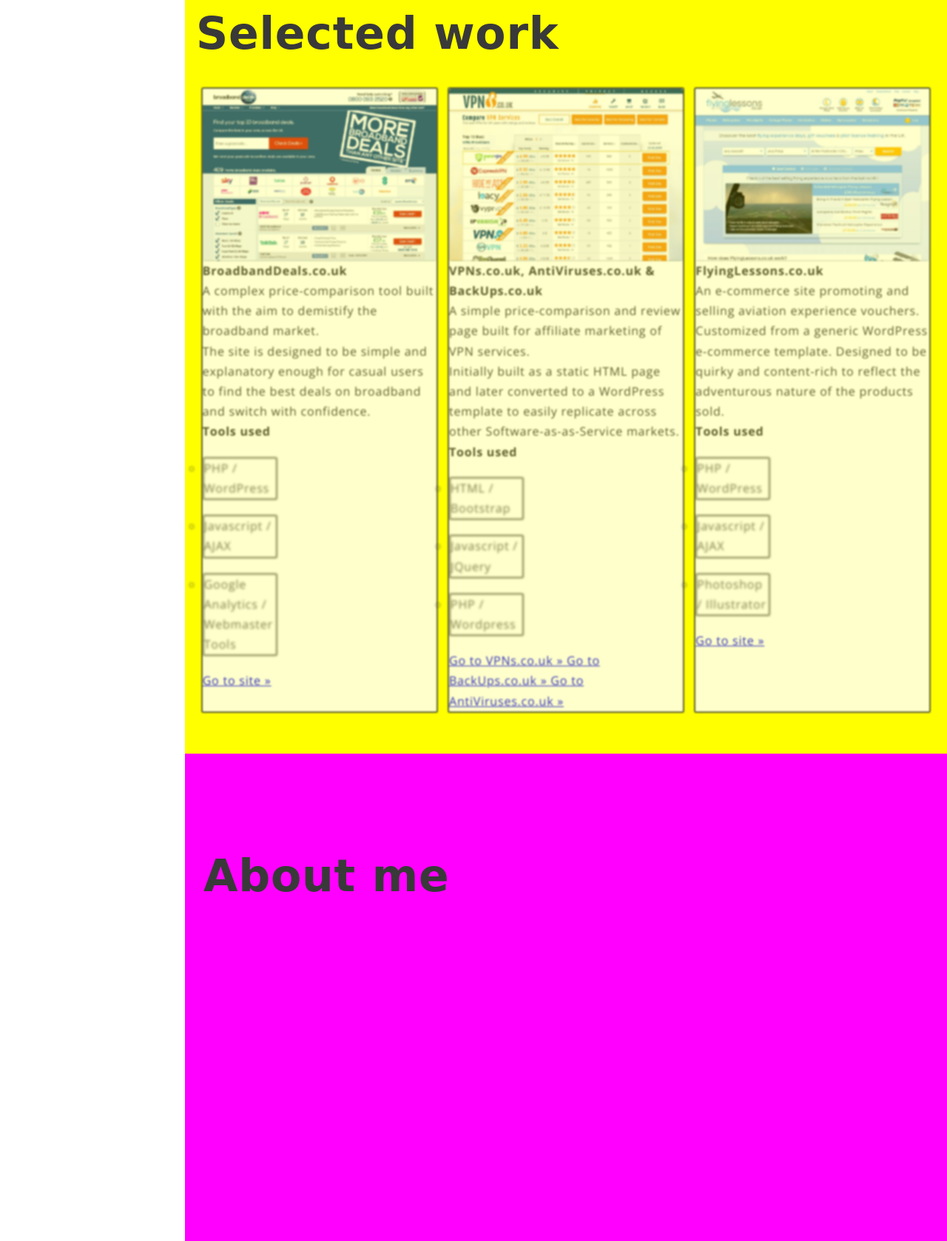
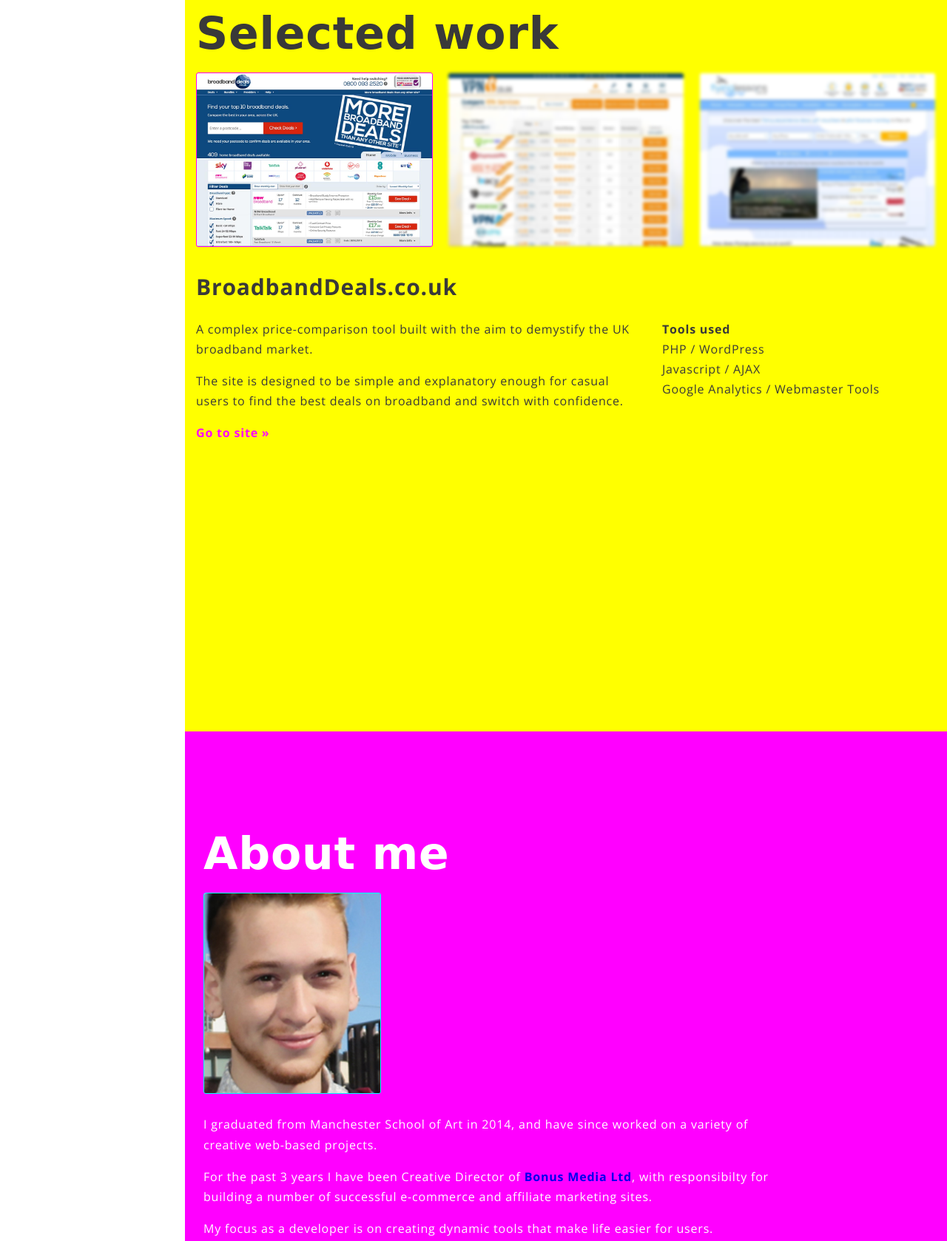
Before and after one commit to JakeTibbits/personal-portfolio-project, a plain HTML site: page index.html in a window 1280 px wide. Shown: the part 920-2598 px from the top of the page at 74% size. Drawn offline with nearby package versions, Linux system fonts and the light colour scheme; a web font is replaced by a local one.

Commit message:
add portfolio content and styling

```diff
--- a/css/style.sass
+++ b/css/style.sass
@@ -43,14 +43,20 @@ html, body
   line-height: 1.1em
   small
     font-size: 30px
+  @media screen and (max-width: 768px)
+    font-size: 38px
 .large
   font-size: 30px
   small
     font-size: 16px
+  @media screen and (max-width: 768px)
+    font-size: 24px
 .medium
   font-size: 16px
   small
     font-size: 12px
+  @media screen and (max-width: 768px)
+    font-size: 14px
 .small
   font-size: 12px
   letter-spacing: normal
@@ -74,6 +80,10 @@ html, body
 h1,h2,h3,h4,h5,h6
   .subtitle
     display: block
+
+a
+  text-decoration: none
+  font-weight: bold
 
 
 @keyframes translate-to-zero
@@ -198,7 +208,7 @@ h1,h2,h3,h4,h5,h6
       transition: none
 
   .nav-item
-    text-decoration: none
+    font-weight: normal
     text-transform: lowercase
     height: 50px
     color: #fff
@@ -272,9 +282,14 @@ section
     @media screen and (min-width: 768px)
       padding: 0 0 0 10px
 
+    p
+      margin-bottom: 1em
+
+
 .section-title
   text-align: center
-  @media screen and (min-width:1024px)
+  margin-bottom: 20px
+  @media screen and (min-width:768px)
     text-align: left
 
 a.anchor
@@ -402,40 +417,25 @@ a.anchor
 .work
   background-color: $yellow
 
-.flex-list
-  display: flex
-  flex-wrap: wrap
-  flex-direction: column
+.grid-list
+  display: grid
   list-style: none
-  margin: 20px auto
-  width: 100%
-  @media screen and (min-width: 768px)
-    flex-direction: row
-    margin: 20px 0
-    justify-content: space-around
+  margin: 20px auto 0 auto
+  width: calc(100% -30px)
+  grid-template-columns: auto auto auto
+  grid-template-rows: auto auto auto
+  grid-gap: 20px
 
   li
-    width: 304px
-    background-color: #fff
-    margin: 20px auto
+    filter: blur(2px)
+    border: 1px solid $yellow
     border-radius: 3px
-    position: relative
-    border: 2px solid $darkgrey
-    opacity: 0.8
-    filter: blur(1px)
     cursor: pointer
-    transition: opacity 200ms ease-in-out
+    transition: border-color 200ms ease-in-out
+    &.active, &:focus, &:hover
+      filter: none
+      border-color: $magenta
 
-    &.active, &:hover, &:focus
-      border-color: $magenta
-      opacity: 1
-      filter: blur(0)
-    @media screen and (min-width: 768px)
-      width: 100%
-      max-width: 604px
-      margin: 20px 0
-    @media screen and (min-width: 1024px)
-      width: 32%
 
 .website-screenshot
   img
@@ -445,12 +445,93 @@ a.anchor
     width: 100%
 
 
+.website-info-container
+  width: 100%
+  height: 600px
+  display: block
+  flex-direction: column
+  overflow-y: hidden
+  position: relative
+
+.website-info
+  position: absolute
+  width: 100%
+  display: grid
+  grid-template-columns: 100%
+  grid-template-rows: auto auto auto
+  //justify-content: space-between
+  opacity: 0
+  pointer-events: none
+  transition: opacity 250ms ease-in-out
+  @media screen and (min-width: 1024px)
+    grid-template-columns: 600px auto
+    grid-template-rows: auto auto
+
+  &.active
+    pointer-events: auto
+    opacity: 1
+    transition: opacity 200ms ease-in-out
+    transition-delay: 200ms
+
+
+h3
+  grid-column-start: 1
+  margin-bottom: 1em
+
+.website-about
+  grid-column: 1
+  grid-row: 2
+  padding-bottom: 20px
+
+
+  p
+    margin-bottom: 1em
+    max-width: 600px
+  a
+    color: $magenta
+    text-decoration: none
+    transition: transform 200ms ease-in-out
+    display: block
+    &:hover
+      color: $magenta
+      transform: translateX(3px)
+
+.tools
+  grid-column: 1
+  grid-row: 3
+  @media screen and (min-width: 1024px)
+    grid-column: 2
+    grid-row: 2
+    padding: 0 10px
+    margin-left: 20px
+  ul
+    list-style: none
+
+
+
+
+
+
 
 
 //About
 
 .about
   background-color: $magenta
+  color: #fff
+
+
+.headshot
+  display: block
+  width: 240px
+  margin: 0 auto 20px auto
+  img
+    width: 240px
+    border-radius: 3px
+    border: 1px solid $cyan
+  @media screen and (min-width: 768px)
+    margin: 0 auto 20px 0
+
 
 
 
@@ -460,6 +541,9 @@ a.anchor
 
 .contact
   background-color: $cyan
+
+address
+  margin-bottom: 20px
 
 
 
--- a/index.html
+++ b/index.html
@@ -19,15 +19,15 @@
 
     <div class="branding-container">
       <a href="#top"><img class="logo" src="img/LOGO.svg" alt="Jake Tibbits Design & Development" /></a>
-      <div class="site-title dark main-font medium">design done simply</div>
+      <div class="site-title dark main-font medium">your idea, delivered</div>
     </div>
 
     <button id="nav-trigger" trigger="header-navbar"><span class="sr-only">Open Navigation Menu</span></button>
 
     <nav id="header-nav" class="hidden">
-      <a class="nav-item" href="#work" page-position="1">Work</a>
-      <a class="nav-item" href="#about" page-position="2">About</a>
-      <a class="nav-item" href="#contact" page-position="3">Contact</a>
+      <a class="nav-item medium" href="#work" page-position="1">Work</a>
+      <a class="nav-item medium" href="#about" page-position="2">About</a>
+      <a class="nav-item medium" href="#contact" page-position="3">Contact</a>
     </nav>
 
   </header>
@@ -53,22 +53,47 @@
       <a class="anchor" id="work"></a>
 
       <h2 class="jumbo dark title-font section-title">Selected work</h2>
-      <ul class="flex-list">
-        <li tabindex="0">
+
+      <ul class="grid-list">
+        <li tabindex="0" id="bbd-img" data="bbd-info" class="active">
           <picture class="website-screenshot">
             <source srcset="img/screenshots/desktop/broadband.jpg, img/screenshots/desktop/broadband@2x.jpg 2x" media="(min-width: 1024px)">
             <source srcset="img/screenshots/tablet/broadband.jpg, img/screenshots/tablet/broadband@2x.jpg 2x" media="(min-width: 768px)">
             <img srcset="img/screenshots/mobile/broadband.jpg" srcset="img/screenshots/mobile/broadband@2x.jpg 2x" alt="BroadbandDeals.co.uk screenshot">
           </picture>
-          <div class="website-info">
-            <h3>BroadbandDeals.co.uk</h3>
+        </li>
+        <li tabindex="0" id="saas-img" data="saas-info">
+          <picture class="website-screenshot">
+            <source srcset="img/screenshots/desktop/vpns.jpg, img/screenshots/desktop/vpns@2x.jpg 2x" media="(min-width: 1024px)">
+            <source srcset="img/screenshots/tablet/vpns.jpg, img/screenshots/tablet/vpns@2x.jpg 2x" media="(min-width: 768px)">
+            <img srcset="img/screenshots/mobile/vpns.jpg" srcset="img/screenshots/mobile/vpns@2x.jpg 2x" alt="VPNs.co.uk screenshot">
+          </picture>
+        </li>
+        <li tabindex="0" id="fly-img" data="fly-info">
+          <picture class="website-screenshot">
+            <source srcset="img/screenshots/desktop/flying.jpg, img/screenshots/desktop/flying@2x.jpg 2x" media="(min-width: 1024px)">
+            <source srcset="img/screenshots/tablet/flying.jpg, img/screenshots/tablet/flying@2x.jpg 2x" media="(min-width: 768px)">
+            <img srcset="img/screenshots/mobile/flying.jpg" srcset="img/screenshots/mobile/flying@2x.jpg 2x" alt="FlyingLessons.co.uk screenshot">
+          </picture>
+        </li>
+      </ul>
+
+      <div class="website-info-container">
+
+        <article class="website-info active" id="bbd-info">
+          <h3 class="bold large">BroadbandDeals.co.uk</h3>
+          <div class="website-about">
             <p>
-              A complex price-comparison tool built with the aim to demistify the broadband market.
+              A complex price-comparison tool built with the aim to demystify the UK broadband market.
             </p>
             <p>
               The site is designed to be simple and explanatory enough for casual users to find the best deals on broadband and switch with confidence.
             </p>
-            <aside>
+            <a href="https://broadbanddeals.co.uk" class="bold" target="_blank">
+              Go to site &raquo;
+            </a>
+          </div>
+          <aside class="tools">
             <h4>Tools used</h4>
             <ul>
               <li>
@@ -82,26 +107,28 @@
               </li>
             </ul>
           </aside>
-            <a href="https://broadbanddeals.co.uk" target="_blank">
-              Go to site &raquo;
-            </a>
-          </div>
-        </li>
-        <li tabindex="0">
-          <picture class="website-screenshot">
-            <source srcset="img/screenshots/desktop/vpns.jpg, img/screenshots/desktop/vpns@2x.jpg 2x" media="(min-width: 1024px)">
-            <source srcset="img/screenshots/tablet/vpns.jpg, img/screenshots/tablet/vpns@2x.jpg 2x" media="(min-width: 768px)">
-            <img srcset="img/screenshots/mobile/vpns.jpg" srcset="img/screenshots/mobile/vpns@2x.jpg 2x" alt="VPNs.co.uk screenshot">
-          </picture>
-          <div class="website-info">
-            <h3>VPNs.co.uk, AntiViruses.co.uk & BackUps.co.uk</h3>
+        </article>
+
+        <article class="website-info" id="saas-info" tabindex="-1">
+          <h3 class="bold large">VPNs.co.uk, AntiViruses.co.uk & BackUps.co.uk</h3>
+          <div class="website-about">
             <p>
               A simple price-comparison and review page built for affiliate marketing of VPN services.
             </p>
             <p>
               Initially built as a static HTML page and later converted to a WordPress template to easily replicate across other Software-as-as-Service markets.
             </p>
-            <aside>
+            <a href="https://VPNs.co.uk" class="bold" target="_blank">
+              Go to VPNs.co.uk &raquo;
+            </a>
+            <a href="https://BackUps.co.uk" class="bold" target="_blank">
+              Go to BackUps.co.uk &raquo;
+            </a>
+            <a href="https://AntiViruses.co.uk" class="bold" target="_blank">
+              Go to AntiViruses.co.uk &raquo;
+            </a>
+          </div>
+          <aside class="tools">
             <h4>Tools used</h4>
             <ul>
               <li>
@@ -115,32 +142,22 @@
               </li>
             </ul>
           </aside>
-            <a href="https://VPNs.co.uk" target="_blank">
-              Go to VPNs.co.uk &raquo;
-            </a>
-            <a href="https://BackUps.co.uk" target="_blank">
-              Go to BackUps.co.uk &raquo;
-            </a>
-            <a href="https://AntiViruses.co.uk" target="_blank">
-              Go to AntiViruses.co.uk &raquo;
-            </a>
-          </div>
-        </li>
-        <li tabindex="0">
-          <picture class="website-screenshot">
-            <source srcset="img/screenshots/desktop/flying.jpg, img/screenshots/desktop/flying@2x.jpg 2x" media="(min-width: 1024px)">
-            <source srcset="img/screenshots/tablet/flying.jpg, img/screenshots/tablet/flying@2x.jpg 2x" media="(min-width: 768px)">
-            <img srcset="img/screenshots/mobile/flying.jpg" srcset="img/screenshots/mobile/flying@2x.jpg 2x" alt="FlyingLessons.co.uk screenshot">
-          </picture>
-          <div class="website-info">
-            <h3>FlyingLessons.co.uk</h3>
+        </article>
+
+        <article class="website-info" id="fly-info">
+          <h3 class="bold large">FlyingLessons.co.uk</h3>
+          <div class="website-about">
             <p>
               An e-commerce site promoting and selling aviation experience vouchers.
             </p>
             <p>
               Customized from a generic WordPress e-commerce template. Designed to be quirky and content-rich to reflect the adventurous nature of the products sold.
             </p>
-            <aside>
+            <a href="https://flyinglessons.co.uk" class="bold" target="_blank">
+              Go to site &raquo;
+            </a>
+          </div>
+          <aside class="tools">
             <h4>Tools used</h4>
             <ul>
               <li>
@@ -154,12 +171,9 @@
               </li>
             </ul>
           </aside>
-            <a href="https://flyinglessons.co.uk" target="_blank">
-              Go to site &raquo;
-            </a>
+        </article>
+
       </div>
-        </li>
-      </ul>
 
     </section>
 
@@ -167,6 +181,18 @@
       <a class="anchor" id="about"></a>
       <div class="inner">
         <h2 class="jumbo dark title-font section-title">About me</h2>
+        <picture class="headshot">
+          <img src="img/headshot.jpg" srcset="img/headshot@2x.jpg 2x" alt="Jake Tibbits designs and builds websites">
+        </picture>
+        <p>
+          I graduated from Manchester School of Art in 2014, and have since worked on a variety of creative web-based projects.
+        </p>
+        <p>
+          For the past 3 years I have been Creative Director of <a href="https://bonusmedia.co.uk" target="_blank">Bonus Media Ltd</a>, with responsibilty for building a number of successful e-commerce and affiliate marketing sites.
+        </p>
+        <p>
+          My focus as a developer is on creating dynamic tools that make life easier for users.
+        </p>
       </div>
     </section>
 
@@ -174,6 +200,20 @@
       <a class="anchor" id="contact"></a>
       <div class="inner">
         <h2 class="jumbo dark title-font section-title">Get in touch</h2>
+        <p>
+          Do you have a project that needs a creative, user-led approach?
+        </p>
+        <p>
+          Please feel free to get in contact, providing details of your idea, desired timescale and working budget.
+        </p>
+        <address>
+          Email: <a href="mailto:jake@bonusmedia.co.uk?subject=Portfolio Page Contact">Jake @  Bonus Media Ltd</a><br />
+          Tweet: <a href="https://twitter.com/JakeTibbits" target="_blank">@JakeTibbits</a><br />
+          LinkedIn: <a href="https://www.linkedin.com/in/jake-tibbits-2b74b9139/" target="_blank">Jake Tibbits</a>
+        </address>
+        <p>
+          I look forward to working with you!
+        </p>
       </div>
     </section>
 
--- a/js/script.js
+++ b/js/script.js
@@ -177,5 +177,21 @@ $(document).ready(function(){
     $(this)
   });
 
+  $(".grid-list li").on('click touchend keypress', function(){
+    if(!$(this).hasClass('active')){
+      $(this).addClass('active');
+      $(this).siblings().removeClass('active');
+    }
+
+    var data = $(this).attr('data');
+    var infobox = $('#'+data);
+    if(!$(infobox).hasClass('active')){
+      $(infobox).siblings().removeClass('active');
+      $(infobox).siblings().attr('tabindex', '-1');
+      $(infobox).addClass('active');
+      $(infobox).attr('tabindex', '0');
+    }
+  })
+
 
 });
```
Also changed, not shown: css/style.css, css/style.min.css, img/headshot.jpg (added), img/headshot@2x.jpg (added), js/script.min.js. Lines whose indentation alone changed are shown as unchanged.
